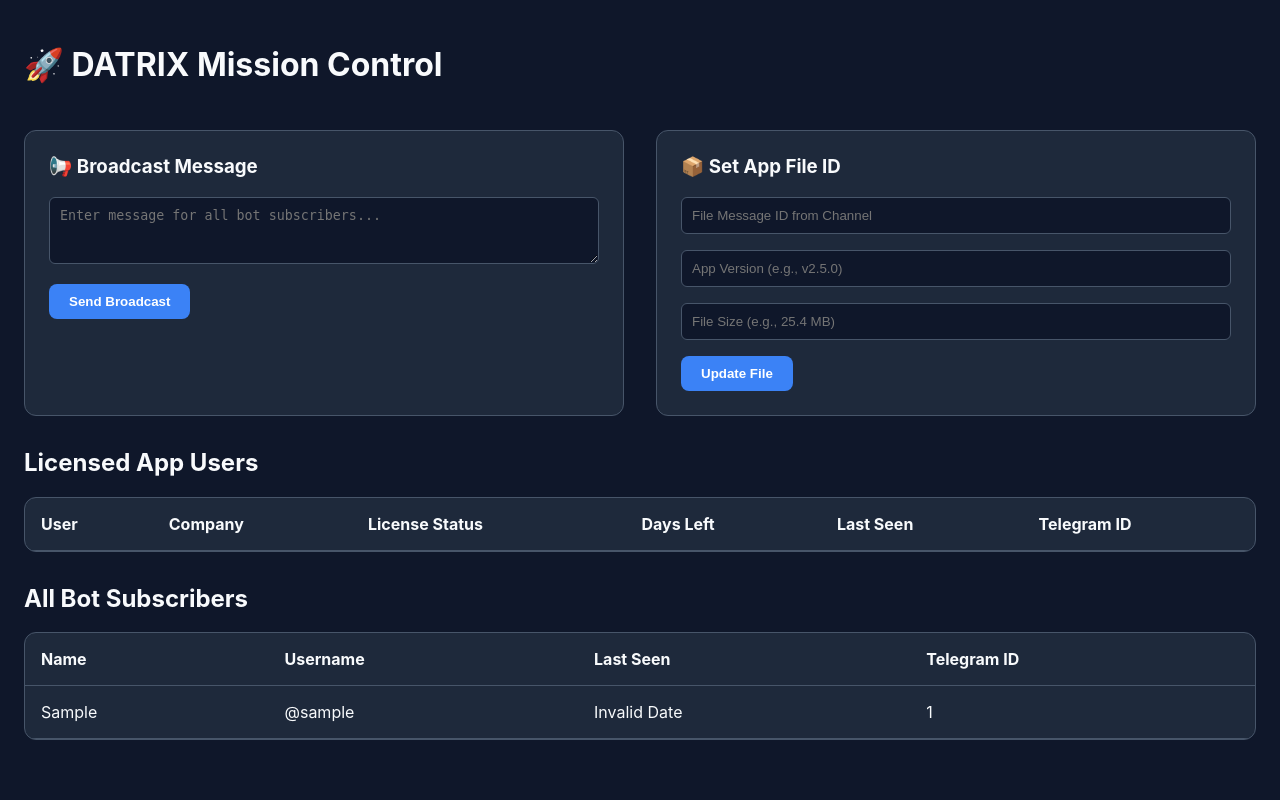
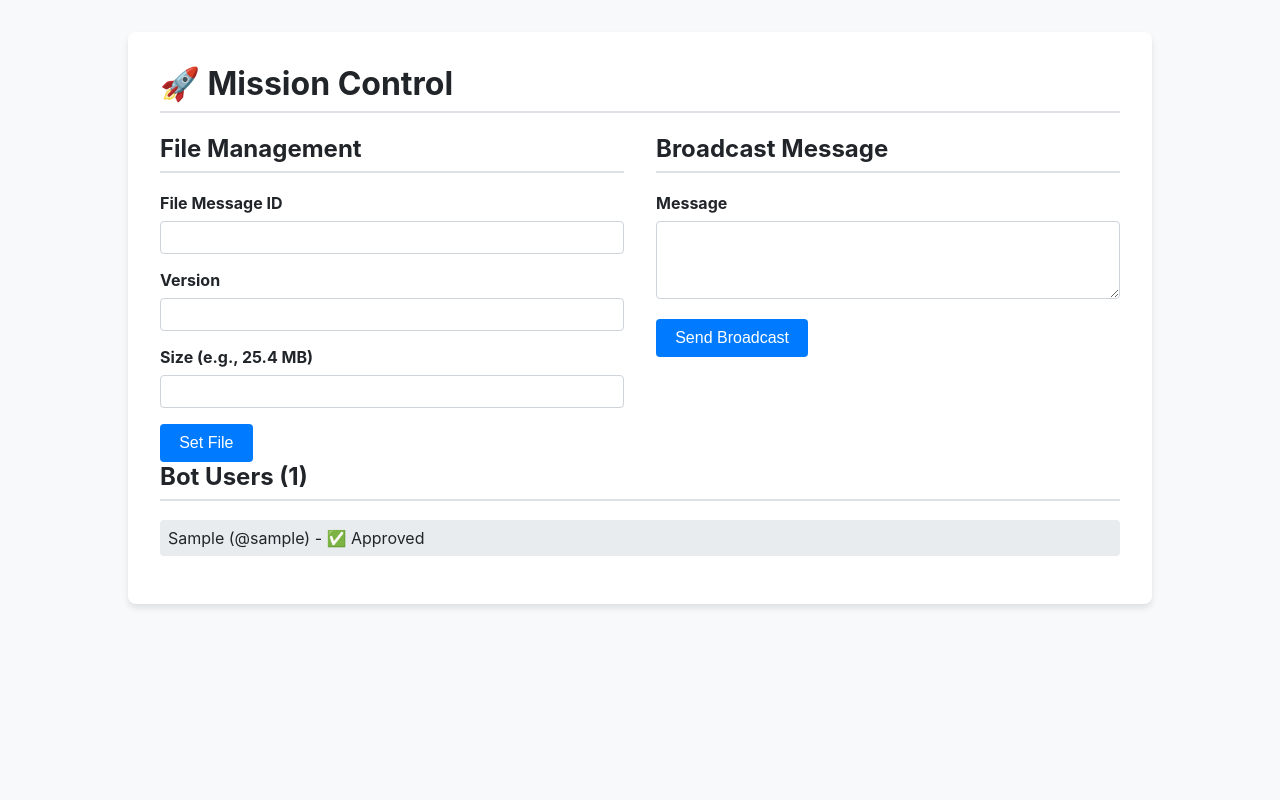
Before and after one commit to Merojoudeh/datrix-bot, a Flask app: page /dashboard in a window 1280 px wide. Run offline with Flask 3, Linux system fonts and the light colour scheme; the visitor is signed in with stand-in values (Sample User, id 1); tables that the repository leaves empty hold one stand-in row (values such as "Sample post"); lists and menus that the app fills with data are empty.

Commit message:
Update dashboard.html

```diff
--- a/templates/dashboard.html
+++ b/templates/dashboard.html
@@ -1,127 +1,151 @@
-<!-- templates/dashboard.html -->
-<!-- VERSION 6.0: Full Feature Restoration & Expansion -->
 <!DOCTYPE html>
 <html lang="en">
 <head>
     <meta charset="UTF-8">
     <meta name="viewport" content="width=device-width, initial-scale=1.0">
-    <title>DATRIX - Mission Control</title>
+    <title>Mission Control</title>
     <style>
-        /* CSS is unchanged from the last complete version. Omitted for brevity. */
-        :root { --bg-primary: #0f172a; --bg-secondary: #1e293b; --bg-card: #334155; --text-primary: #f8fafc; --text-secondary: #cbd5e1; --border-color: #475569; --accent-primary: #3b82f6; --accent-success: #10b981; --accent-danger: #ef4444; }
-        body { font-family: -apple-system, BlinkMacSystemFont, 'Segoe UI', sans-serif; background: var(--bg-primary); color: var(--text-primary); margin: 0; }
-        .container { max-width: 1600px; margin: 0 auto; padding: 24px; }
-        h1, h2, h3 { color: var(--text-primary); }
-        .header { display: flex; justify-content: space-between; align-items: center; margin-bottom: 24px; }
-        .btn { padding: 10px 20px; border: none; border-radius: 8px; font-weight: 600; cursor: pointer; transition: background-color 0.2s; }
-        .btn-primary { background: var(--accent-primary); color: white; }
-        .table-container { background: var(--bg-secondary); border-radius: 12px; overflow-x: auto; border: 1px solid var(--border-color); margin-bottom: 32px; }
-        table { width: 100%; border-collapse: collapse; }
-        th, td { padding: 16px; text-align: left; border-bottom: 1px solid var(--border-color); }
-        .grid-container { display: grid; grid-template-columns: repeat(auto-fit, minmax(400px, 1fr)); gap: 2rem; margin-bottom: 2rem; }
-        .form-card { background-color: var(--bg-secondary); padding: 1.5rem; border-radius: 12px; border: 1px solid var(--border-color); }
-        .form-card h3 { margin-top: 0; }
+        body { font-family: -apple-system, BlinkMacSystemFont, "Segoe UI", Roboto, "Helvetica Neue", Arial, sans-serif; background-color: #f8f9fa; color: #212529; margin: 0; padding: 2rem; }
+        .container { max-width: 960px; margin: auto; background: #fff; padding: 2rem; border-radius: 8px; box-shadow: 0 4px 6px rgba(0,0,0,0.1); }
+        h1, h2 { border-bottom: 2px solid #dee2e6; padding-bottom: 0.5rem; margin-top: 0; }
         .form-group { margin-bottom: 1rem; }
-        input, textarea { width: 100%; box-sizing: border-box; padding: 10px; background: var(--bg-primary); border: 1px solid var(--border-color); border-radius: 6px; color: var(--text-primary); }
-        .toast { /* ... */ }
-        /* Other styles are assumed to be present */
+        label { display: block; margin-bottom: 0.5rem; font-weight: bold; }
+        input[type="text"], input[type="number"], textarea { width: 100%; padding: 0.5rem; border: 1px solid #ced4da; border-radius: 4px; box-sizing: border-box; }
+        button { background-color: #007bff; color: white; padding: 0.6rem 1.2rem; border: none; border-radius: 4px; cursor: pointer; font-size: 1rem; }
+        button:hover { background-color: #0056b3; }
+        .grid { display: grid; grid-template-columns: 1fr 1fr; gap: 2rem; }
+        #user-list { list-style-type: none; padding: 0; }
+        #user-list li { background: #e9ecef; padding: 0.5rem; border-radius: 4px; margin-bottom: 0.5rem; }
+        .status { margin-top: 1rem; padding: 1rem; border-radius: 4px; display: none; }
+        .status.success { background-color: #d4edda; color: #155724; }
+        .status.error { background-color: #f8d7da; color: #721c24; }
     </style>
 </head>
 <body>
     <div class="container">
-        <div class="header"><h1>🚀 DATRIX Mission Control</h1></div>
-
-        <div class="grid-container">
-            <div class="form-card">
-                <h3>📢 Broadcast Message</h3>
-                <div class="form-group"><textarea id="broadcastMessage" rows="3" placeholder="Enter message for all bot subscribers..."></textarea></div>
-                <button class="btn btn-primary" onclick="broadcastMessage()">Send Broadcast</button>
+        <h1>🚀 Mission Control</h1>
+        <div class="grid">
+            <section id="file-management">
+                <h2>File Management</h2>
+                <form id="file-form">
+                    <div class="form-group">
+                        <label for="message-id">File Message ID</label>
+                        <input type="number" id="message-id" required>
                     </div>
-            <div class="form-card">
-                <h3>📦 Set App File ID</h3>
-                <div class="form-group"><input type="text" id="fileMessageId" placeholder="File Message ID from Channel"></div>
-                <div class="form-group"><input type="text" id="fileVersion" placeholder="App Version (e.g., v2.5.0)"></div>
-                <div class="form-group"><input type="text" id="fileSize" placeholder="File Size (e.g., 25.4 MB)"></div>
-                <button class="btn btn-primary" onclick="setFile()">Update File</button>
+                    <div class="form-group">
+                        <label for="version">Version</label>
+                        <input type="text" id="version" required>
                     </div>
+                    <div class="form-group">
+                        <label for="size">Size (e.g., 25.4 MB)</label>
+                        <input type="text" id="size" required>
+                    </div>
+                    <button type="submit">Set File</button>
+                </form>
+            </section>
+            <section id="broadcast">
+                <h2>Broadcast Message</h2>
+                <form id="broadcast-form">
+                    <div class="form-group">
+                        <label for="broadcast-message">Message</label>
+                        <textarea id="broadcast-message" rows="4" required></textarea>
+                    </div>
+                    <button type="submit">Send Broadcast</button>
+                </form>
+            </section>
+        </div>
+        <div id="status-area" class="status"></div>
+        <section id="users">
+            <h2>Bot Users (<span id="user-count">0</span>)</h2>
+            <ul id="user-list"></ul>
+        </section>
     </div>
 
-        <h2>Licensed App Users</h2>
-        <div class="table-container">
-            <table>
-                <thead><tr><th>User</th><th>Company</th><th>License Status</th><th>Days Left</th><th>Last Seen</th><th>Telegram ID</th></tr></thead>
-                <tbody id="appUserTableBody"></tbody>
-            </table>
-        </div>
+    <script>
+        document.addEventListener('DOMContentLoaded', () => {
+            const fileForm = document.getElementById('file-form');
+            const broadcastForm = document.getElementById('broadcast-form');
+            const statusArea = document.getElementById('status-area');
+            const userList = document.getElementById('user-list');
+            const userCount = document.getElementById('user-count');
 
-        <h2>All Bot Subscribers</h2>
-        <div class="table-container">
-            <table>
-                <thead><tr><th>Name</th><th>Username</th><th>Last Seen</th><th>Telegram ID</th></tr></thead>
-                <tbody id="botUserTableBody"></tbody>
-            </table>
-        </div>
-    </div>
-    <div id="toast" class="toast"></div> <!-- Modal HTML is omitted for clarity but should be present -->
+            // Function to display status messages
+            const showStatus = (message, isError = false) => {
+                statusArea.textContent = message;
+                statusArea.className = isError ? 'status error' : 'status success';
+                statusArea.style.display = 'block';
+                setTimeout(() => { statusArea.style.display = 'none'; }, 5000);
+            };
 
-<script>
-    // --- Utility Functions ---
-    function showToast(message, type = 'success') { /* ... unchanged ... */ }
-    async function apiCall(endpoint, options) {
+            // Fetch and display users on page load
+            const fetchUsers = async () => {
                 try {
-            const response = await fetch(endpoint, options);
+                    const response = await fetch('/api/bot_users');
+                    if (!response.ok) throw new Error('Failed to fetch users.');
+                    const users = await response.json();
+
+                    userList.innerHTML = ''; // Clear current list
+                    users.forEach(user => {
+                        const li = document.createElement('li');
+                        const status = user.is_app_user ? '✅ Approved' : '⏳ Pending';
+                        li.textContent = `${user.first_name} (@${user.user_name || 'N/A'}) - ${status}`;
+                        userList.appendChild(li);
+                    });
+                    userCount.textContent = users.length;
+                } catch (error) {
+                    showStatus(error.message, true);
+                }
+            };
+
+            // Handle File Form Submission
+            fileForm.addEventListener('submit', async (e) => {
+                e.preventDefault();
+                const data = {
+                    message_id: document.getElementById('message-id').value,
+                    version: document.getElementById('version').value,
+                    size: document.getElementById('size').value,
+                };
+
+                try {
+                    const response = await fetch('/api/set_file', {
+                        method: 'POST',
+                        headers: { 'Content-Type': 'application/json' },
+                        body: JSON.stringify(data)
+                    });
                     const result = await response.json();
-            if (!response.ok) throw new Error(result.message || 'API Error');
-            showToast(result.message, 'success');
-            return result;
+                    if (!response.ok) throw new Error(result.message);
+                    showStatus(result.message);
+                    fileForm.reset();
                 } catch (error) {
-            showToast(error.message, 'error');
-            return null;
+                    showStatus(error.message, true);
                 }
+            });
+
+            // Handle Broadcast Form Submission
+            broadcastForm.addEventListener('submit', async (e) => {
+                e.preventDefault();
+                const data = {
+                    message: document.getElementById('broadcast-message').value
+                };
+
+                try {
+                    const response = await fetch('/api/broadcast', {
+                        method: 'POST',
+                        headers: { 'Content-Type': 'application/json' },
+                        body: JSON.stringify(data)
+                    });
+                    const result = await response.json();
+                    if (!response.ok) throw new Error(result.message);
+                    showStatus(result.message);
+                    broadcastForm.reset();
+                } catch (error) {
+                    showStatus(error.message, true);
                 }
+            });
 
-    // --- Feature Functions ---
-    function broadcastMessage() {
-        const message = document.getElementById('broadcastMessage').value;
-        if (!message) { showToast('Message cannot be empty.', 'error'); return; }
-        apiCall('/api/broadcast', { method: 'POST', headers: {'Content-Type': 'application/json'}, body: JSON.stringify({ message }) });
-    }
-    function setFile() {
-        const message_id = document.getElementById('fileMessageId').value;
-        const version = document.getElementById('fileVersion').value;
-        const size = document.getElementById('fileSize').value;
-        if (!message_id || !version) { showToast('Message ID and Version are required.', 'error'); return; }
-        apiCall('/api/set_file', { method: 'POST', headers: {'Content-Type': 'application/json'}, body: JSON.stringify({ message_id, version, size }) });
-    }
-
-    // --- Table Rendering ---
-    async function fetchAndRenderTables() {
-        fetch('/api/app_users').then(r => r.json()).then(renderAppUserTable);
-        fetch('/api/bot_users').then(r => r.json()).then(renderBotUserTable);
-    }
-    function renderAppUserTable(users) {
-        const tbody = document.getElementById('appUserTableBody');
-        tbody.innerHTML = '';
-        if (!users || users.length === 0) { tbody.innerHTML = '<tr><td colspan="6">No licensed users found.</td></tr>'; return; }
-        users.forEach(user => {
-            // Logic for status, days left, etc.
-            const tr = document.createElement('tr');
-            tr.innerHTML = `<td>${user.user_name}</td><td>${user.company_name}</td><td>${user.license_status}</td><td>...</td><td>${new Date(user.last_seen).toLocaleString()}</td><td>${user.telegram_id}</td>`;
-            tbody.appendChild(tr);
+            // Initial fetch of users
+            fetchUsers();
         });
-    }
-    function renderBotUserTable(users) {
-        const tbody = document.getElementById('botUserTableBody');
-        tbody.innerHTML = '';
-        if (!users || users.length === 0) { tbody.innerHTML = '<tr><td colspan="4">No bot subscribers found.</td></tr>'; return; }
-        users.forEach(user => {
-            const tr = document.createElement('tr');
-            tr.innerHTML = `<td>${user.first_name} ${user.last_name || ''}</td><td>@${user.user_name}</td><td>${new Date(user.last_seen).toLocaleString()}</td><td>${user.telegram_id}</td>`;
-            tbody.appendChild(tr);
-        });
-    }
-
-    document.addEventListener('DOMContentLoaded', fetchAndRenderTables);
     </script>
 </body>
 </html>
```
Lines whose indentation alone changed are shown as unchanged.
